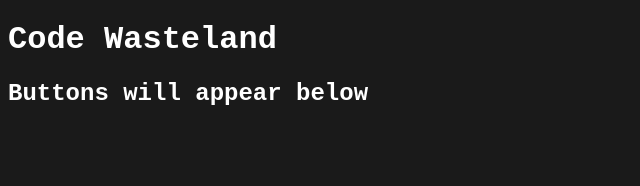
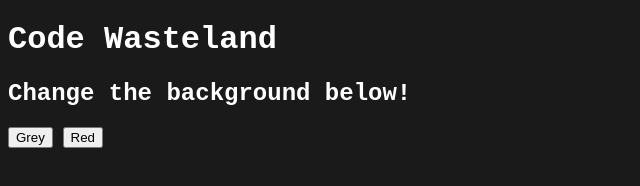
Before and after one commit to rinorkdg/my-first-advanced-repo, a plain HTML site: page index.html in a window 1280 px wide. Shown: the whole page, without its empty margins (0-640 px from the left). Drawn offline with Linux system fonts and the light colour scheme.

Commit message:
Added background switching feature

```diff
--- a/index.html
+++ b/index.html
@@ -8,17 +8,27 @@
 	</head>
 	<body>
     <style>
-        *{
+        body{
             font-family: "Courier New", Courier, monospace;
             color: white;
             background-color: #1a1a1a;
         }
     </style>
 
+    <div id="wrapper">
         <h1>Code Wasteland</h1>
-        <h2>Buttons will appear below</h2>
+        <h2>Change the background below!</h2>
+        <button onclick="BgGrey()">Grey</button>
+        <button onclick="BgRed()">Red</button>
+    </div>
 
     <script>
+        function BgRed(){
+            document.body.style.backgroundColor = "#691500";
+        }
+        function BgGrey(){
+            document.body.style.backgroundColor = "#1a1a1a";
+        }
     </script>
 	</body>
 </html>
```
Also changed, not shown: 1 other file.
